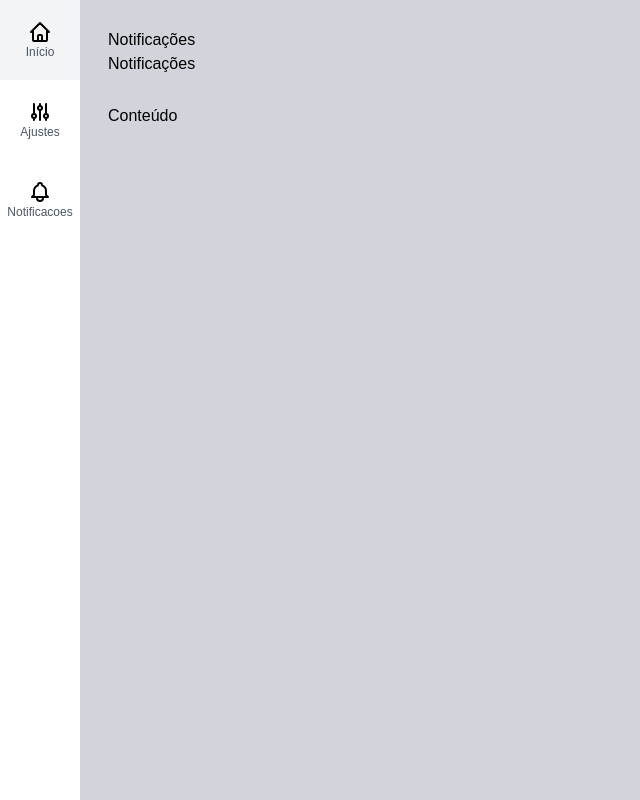
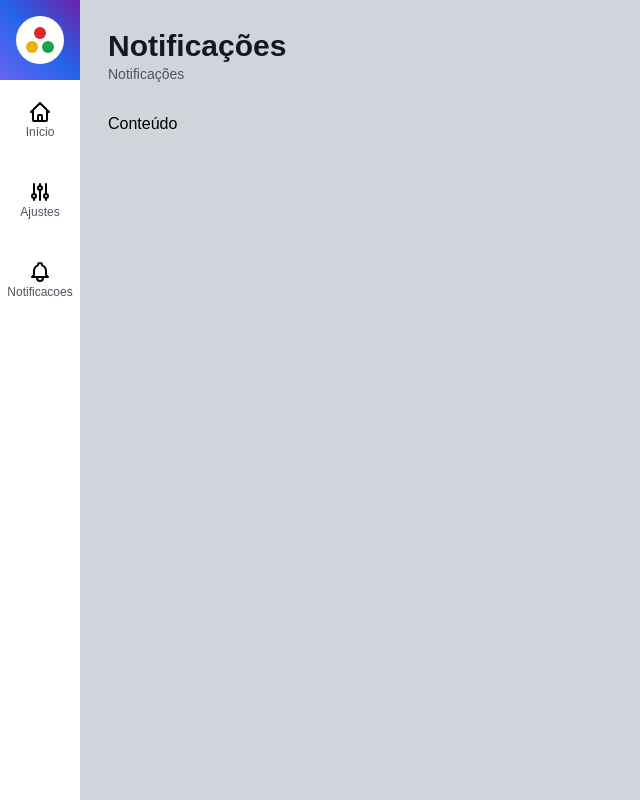
Before and after one commit to vncsreis/next-cod3r-admin-template, a Next.js app: page /notificacoes in a window 1280 px wide. Shown: the whole page, without its empty margins (0-640 px from the left). Built offline with nearby package versions, Linux system fonts and the light colour scheme.

Commit message:
Título e logo

```diff
--- /dev/null
+++ b/src/components/template/Logo.tsx
@@ -0,0 +1,18 @@
+export default function Logo() {
+  return (
+    <div
+      className={`
+      flex flex-col items-center justify-center
+    bg-white
+      h-12 w-12
+      rounded-full
+    `}
+    >
+      <div className="h-3 w-3 rounded-full bg-red-600 mb-0.5"></div>
+      <div className="flex">
+        <div className="h-3 w-3 rounded-full bg-yellow-500 mr-0.5"></div>
+        <div className="h-3 w-3 rounded-full bg-green-600 ml-0.5"></div>
+      </div>
+    </div>
+  );
+}
--- a/src/components/template/MenuLateral.tsx
+++ b/src/components/template/MenuLateral.tsx
@@ -1,9 +1,19 @@
 import { IconeAjustes, IconeInicio, IconeSino } from "../icons";
+import Logo from "./Logo";
 import { MenuItem } from "./MenuItem";
 
 export function MenuLateral() {
   return (
     <aside>
+      <div
+        className={`
+          flex flex-col items-center justify-center
+          bg-gradient-to-tr from-indigo-500 via-blue-600 to-purple-800
+          h-20 w-20
+      `}
+      >
+        <Logo />
+      </div>
       <ul>
         <MenuItem url="/" texto="Início" icone={IconeInicio} />
         <MenuItem url="/ajustes" texto="Ajustes" icone={IconeAjustes} />
--- a/src/components/template/Titulo.tsx
+++ b/src/components/template/Titulo.tsx
@@ -8,15 +8,16 @@ export function Titulo(props: TituloProps) {
     <div>
       <h1
         className={`
-
-      `}
+          font-black text-3xl
+          text-gray-900
+        `}
       >
         {props.titulo}
       </h1>
       <h2
         className={`
-
-      `}
+          font-light text-sm text-gray-600
+        `}
       >
         {props.subtitulo}
       </h2>
```
